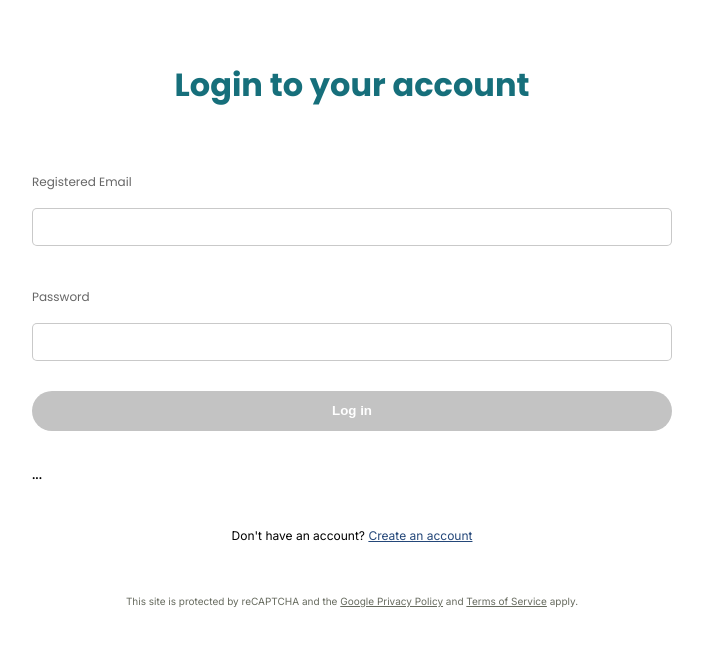
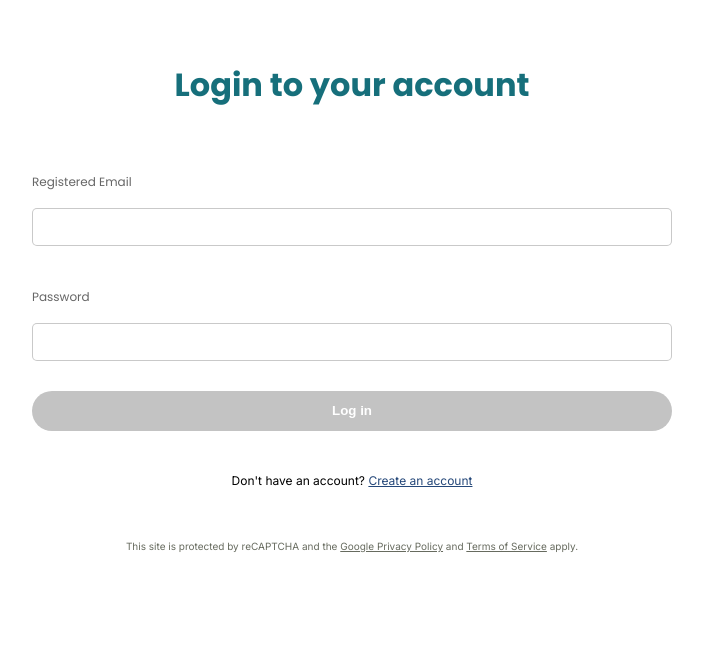
Before and after one commit to krrsh/blogHub, a React (Vite) app in the folder Client/: page /loginPage in a window 1280 px wide. Shown: the top 646 px of the page, without its empty margins (288-991 px from the left). Built offline with nearby package versions, Linux system fonts and the light colour scheme.

Commit message:
Error fix

```diff
--- a/Client/src/pages/LoginPage/LoginPage.jsx
+++ b/Client/src/pages/LoginPage/LoginPage.jsx
@@ -68,14 +68,11 @@ const LoginPage = () => {
         <button onClick={handleClick} className="loginpageBtn">
           Log in
         </button>
-        {loading ? (
+        {loading && (
           <div className="loadingContainer">
             <div className="spinner"></div>
           </div>
-        ) : (
-          <form>...</form>
         )}
-
         {localError ? (
           <p style={{ color: "red" }}>{localError}</p>
         ) : (
--- a/Client/src/pages/RegisterPage/RegisterPage.jsx
+++ b/Client/src/pages/RegisterPage/RegisterPage.jsx
@@ -66,12 +66,10 @@ const RegisterPage = () => {
       <button onClick={handleClick} className="signinPageBtn">
         Create an account
       </button>
-      {loading ? (
+      {loading && (
         <div className="loadingContainer">
           <div className="spinner"></div>
         </div>
-      ) : (
-        <form>...</form>
       )}
 
       {error && (
```
